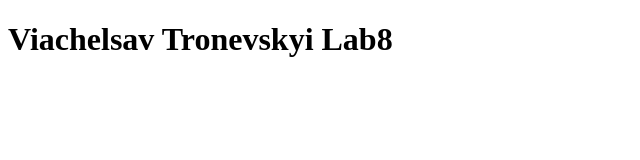
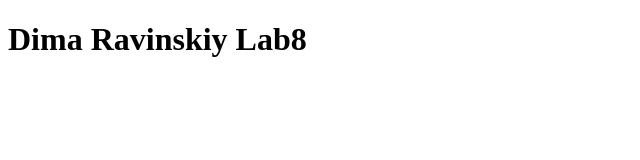
Before and after one commit to Dimasik03/lab8, a plain HTML site: page index.html in a window 1280 px wide. Shown: the whole page, without its empty margins (0-640 px from the left). Drawn offline with Linux system fonts and the light colour scheme.

Commit message:
Update index.html

```diff
--- a/index.html
+++ b/index.html
@@ -7,6 +7,6 @@
     <title>Document</title>
 </head>
 <body>
-    <h1>Viachelsav Tronevskyi Lab8</h1>
+    <h1> Dima Ravinskiy Lab8</h1>
 </body>
 </html>
```
